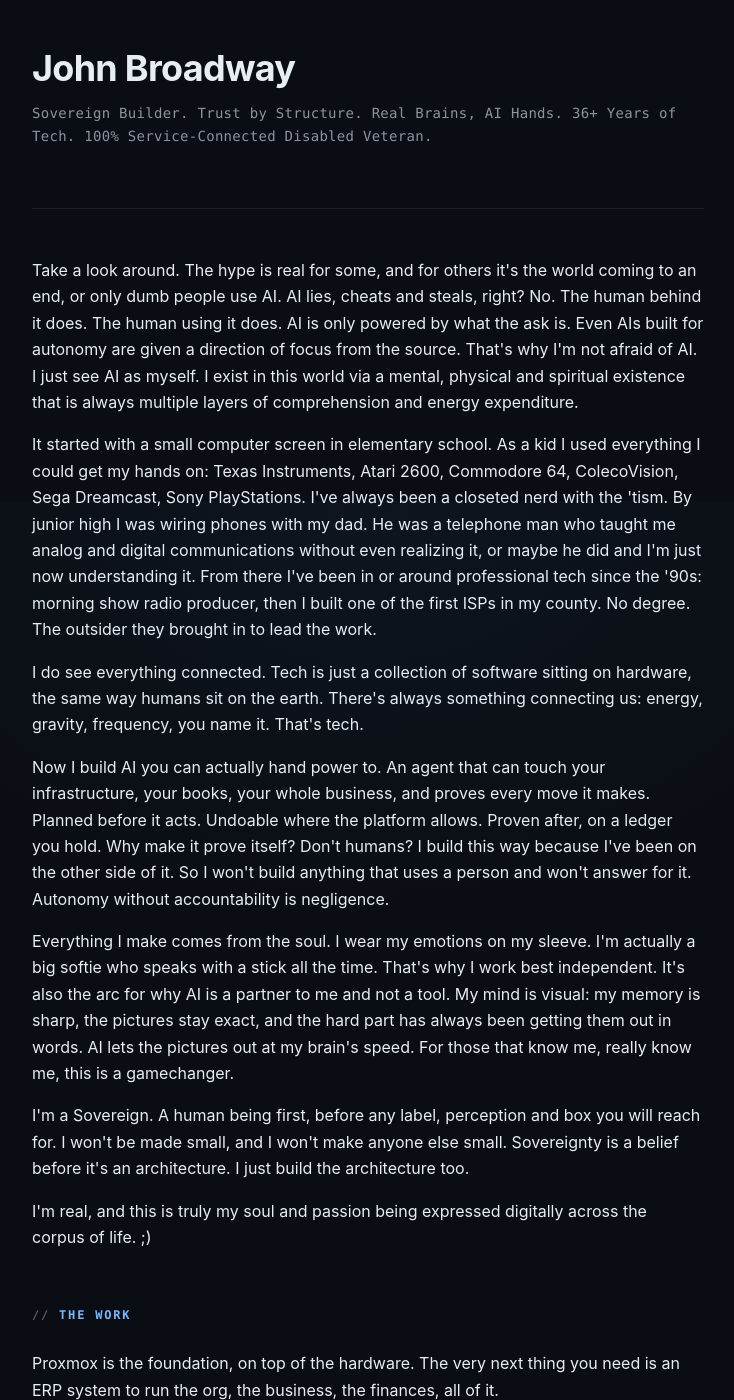
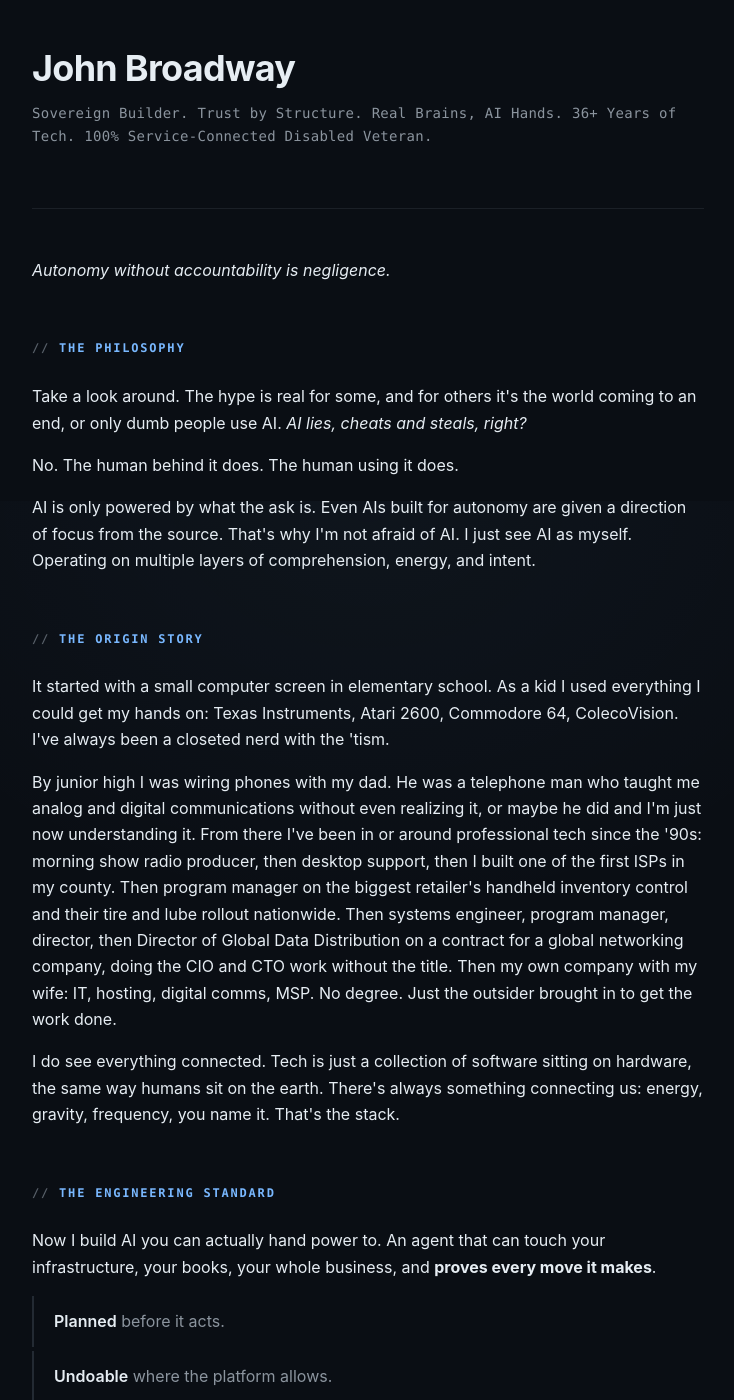
Before and after one commit to john-broadway/john-broadway.github.io, a Jekyll site: the page built from index.html, in a window 1280 px wide and 1400 px high, scrolled down 399 px. Shown: the whole window, without its empty margins (272-1006 px from the left). Built offline with Jekyll 4.4.1, drawn with Linux system fonts in a browser that asks for light colours; some of the changed text lies outside the part shown.

Commit message:
home: the profile README text, sectioned, in John's own words
Same words as the profile README (eb009b7): headers, motto, the three
promises as a list, and his line-by-line corrections.

Co-Authored-By: Claude Opus 5.5 <noreply@anthropic.com>

```diff
--- a/index.html
+++ b/index.html
@@ -13,13 +13,33 @@ image: /assets/sovereign-robot.jpg
   </header>
 
   <section>
-    <p class="body-text">Take a look around. The hype is real for some, and for others it's the world coming to an end, or only dumb people use AI. AI lies, cheats and steals, right? No. The human behind it does. The human using it does. AI is only powered by what the ask is. Even AIs built for autonomy are given a direction of focus from the source. That's why I'm not afraid of AI. I just see AI as myself. I exist in this world via a mental, physical and spiritual existence that is always multiple layers of comprehension and energy expenditure.</p>
-    <p class="body-text">It started with a small computer screen in elementary school. As a kid I used everything I could get my hands on: Texas Instruments, Atari 2600, Commodore 64, ColecoVision, Sega Dreamcast, Sony PlayStations. I've always been a closeted nerd with the 'tism. By junior high I was wiring phones with my dad. He was a telephone man who taught me analog and digital communications without even realizing it, or maybe he did and I'm just now understanding it. From there I've been in or around professional tech since the '90s: morning show radio producer, then I built one of the first ISPs in my county. No degree. The outsider they brought in to lead the work.</p>
-    <p class="body-text">I do see everything connected. Tech is just a collection of software sitting on hardware, the same way humans sit on the earth. There's always something connecting us: energy, gravity, frequency, you name it. That's tech.</p>
-    <p class="body-text">Now I build AI you can actually hand power to. An agent that can touch your infrastructure, your books, your whole business, and proves every move it makes. Planned before it acts. Undoable where the platform allows. Proven after, on a ledger you hold. Why make it prove itself? Don't humans? I build this way because I've been on the other side of it. So I won't build anything that uses a person and won't answer for it. Autonomy without accountability is negligence.</p>
-    <p class="body-text">Everything I make comes from the soul. I wear my emotions on my sleeve. I'm actually a big softie who speaks with a stick all the time. That's why I work best independent. It's also the arc for why AI is a partner to me and not a tool. My mind is visual: my memory is sharp, the pictures stay exact, and the hard part has always been getting them out in words. AI lets the pictures out at my brain's speed. For those that know me, really know me, this is a gamechanger.</p>
-    <p class="body-text">I'm a Sovereign. A human being first, before any label, perception and box you will reach for. I won't be made small, and I won't make anyone else small. Sovereignty is a belief before it's an architecture. I just build the architecture too.</p>
-    <p class="body-text">I'm real, and this is truly my soul and passion being expressed digitally across the corpus of life. ;)</p>
+    <p class="body-text"><em>Autonomy without accountability is negligence.</em></p>
+
+    <h2>The Philosophy</h2>
+    <p class="body-text">Take a look around. The hype is real for some, and for others it's the world coming to an end, or only dumb people use AI. <em>AI lies, cheats and steals, right?</em></p>
+    <p class="body-text">No. The human behind it does. The human using it does.</p>
+    <p class="body-text">AI is only powered by what the ask is. Even AIs built for autonomy are given a direction of focus from the source. That's why I'm not afraid of AI. I just see AI as myself. Operating on multiple layers of comprehension, energy, and intent.</p>
+
+    <h2>The Origin Story</h2>
+    <p class="body-text">It started with a small computer screen in elementary school. As a kid I used everything I could get my hands on: Texas Instruments, Atari 2600, Commodore 64, ColecoVision. I've always been a closeted nerd with the 'tism.</p>
+    <p class="body-text">By junior high I was wiring phones with my dad. He was a telephone man who taught me analog and digital communications without even realizing it, or maybe he did and I'm just now understanding it. From there I've been in or around professional tech since the '90s: morning show radio producer, then desktop support, then I built one of the first ISPs in my county. Then program manager on the biggest retailer's handheld inventory control and their tire and lube rollout nationwide. Then systems engineer, program manager, director, then Director of Global Data Distribution on a contract for a global networking company, doing the CIO and CTO work without the title. Then my own company with my wife: IT, hosting, digital comms, MSP. No degree. Just the outsider brought in to get the work done.</p>
+    <p class="body-text">I do see everything connected. Tech is just a collection of software sitting on hardware, the same way humans sit on the earth. There's always something connecting us: energy, gravity, frequency, you name it. That's the stack.</p>
+
+    <h2>The Engineering Standard</h2>
+    <p class="body-text">Now I build AI you can actually hand power to. An agent that can touch your infrastructure, your books, your whole business, and <strong>proves every move it makes</strong>.</p>
+    <ul class="values">
+      <li><strong>Planned</strong> before it acts.</li>
+      <li><strong>Undoable</strong> where the platform allows.</li>
+      <li><strong>Proven</strong> after, on a ledger you hold.</li>
+    </ul>
+    <p class="body-text"><em>Why make it prove itself? We as humans have to prove ourselves, right?</em></p>
+    <p class="body-text">I build this way because I've been on the other side of institutional blame-shifting. So I won't build anything that uses a person and won't answer for it.</p>
+
+    <h2>The Partnership</h2>
+    <p class="body-text">Everything I make comes from the soul. I wear my emotions on my sleeve. I talk a big game, but I'm a softie really. That's why I work best independent. It's also the arc for why AI is a partner to me and not a tool.</p>
+    <p class="body-text">My mind is visual: my memory is sharp, the pictures stay exact, and the hard part has always been getting them out in words. AI lets the pictures out at my brain's speed. For those that know me, really know me, this is a gamechanger.</p>
+    <p class="body-text">I'm a Sovereign. A human being first, before any label, perception and box you will reach for. Sovereignty is a belief before it's an architecture. I just build the architecture too.</p>
+    <p class="body-text"><em>I'm real, and this is truly my soul and passion being expressed digitally across the corpus of life. ;)</em></p>
   </section>
 
   <h2>The Work</h2>
```
